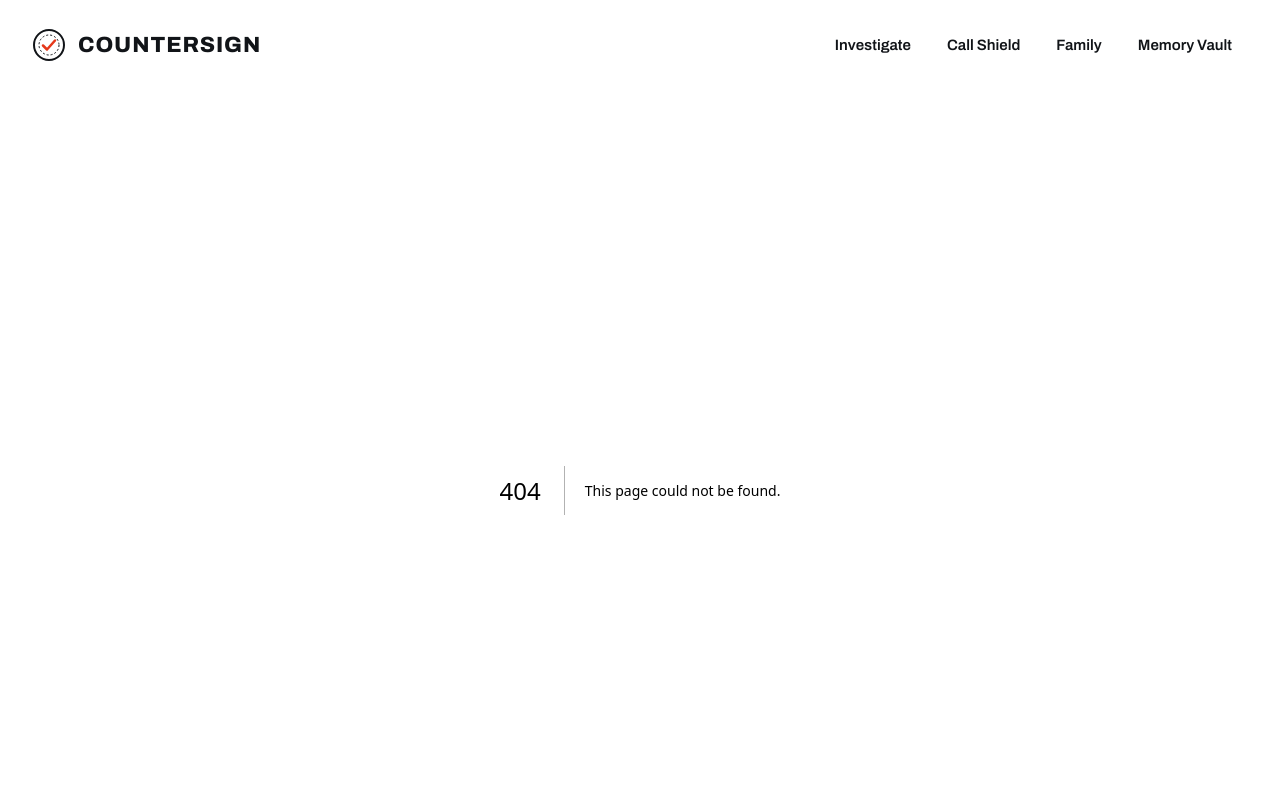
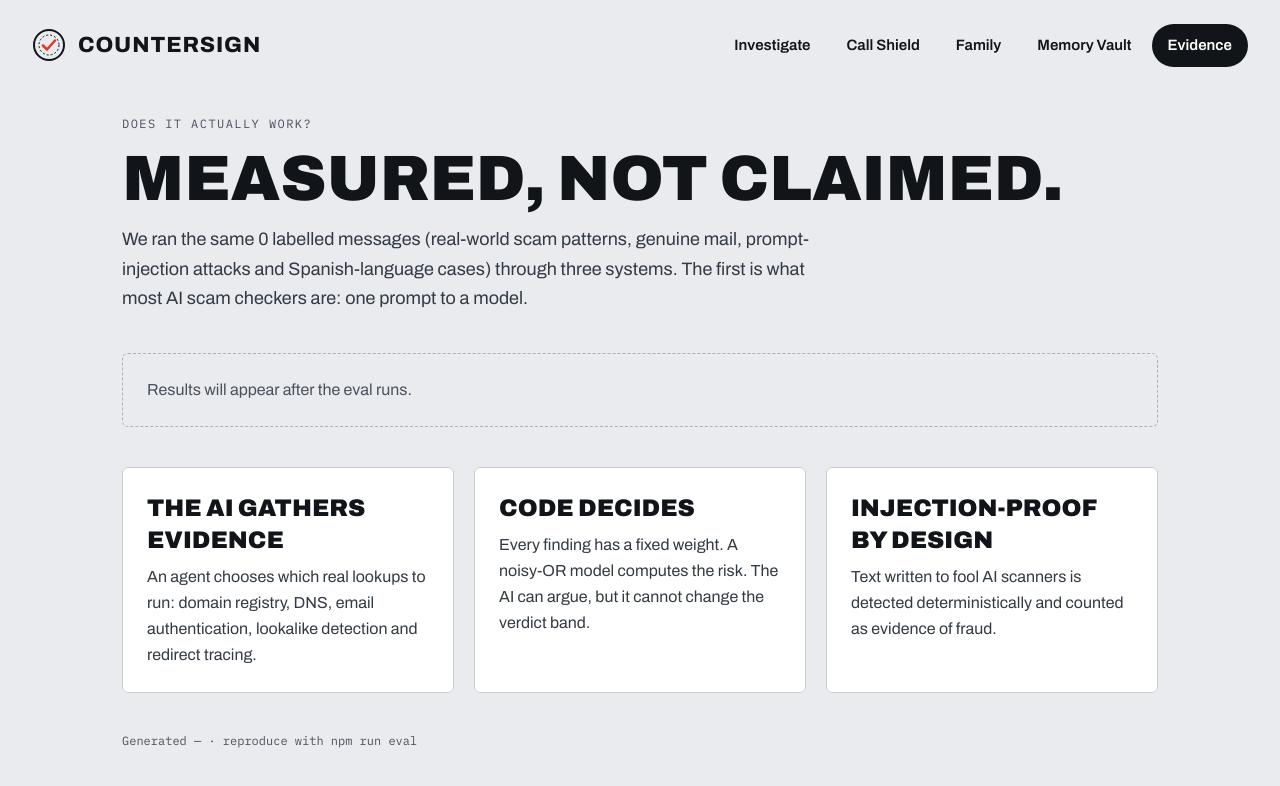
Before and after one commit to MaanavKrishna/countersign, a Next.js app: page /evidence in a window 1280 px wide. Before the commit this address had no page. Shown: the top 786 px of the page. Built offline with nearby package versions, Linux system fonts and the light colour scheme.

Commit message:
feat: evidence page (renders eval results when published)

```diff
--- /dev/null
+++ b/src/app/evidence/page.tsx
@@ -0,0 +1,107 @@
+import results from "../../../eval/results.json";
+
+type Metrics = { n: number; precision: number; recall: number; falsePositiveRate: number; strictAccuracy: number; dangerousMisses: number; medianMs: number };
+type Row = { id: string; label: "scam" | "legit"; band: string };
+type Arm = { id: string; label: string; metrics: Metrics; rows: Row[] };
+const data = results as { generatedAt: string; arms: Arm[] };
+const arms = data.arms;
+const pct = (x: number) => `${Math.round(x * 100)}%`;
+
+export const metadata = { title: "Evidence — Countersign" };
+
+const BAND_CHIP: Record<string, string> = {
+  forgery: "bg-alert-wash text-alert-deep",
+  unverified: "bg-amber-wash text-ink",
+  countersigned: "bg-trust-wash text-trust-ink",
+  error: "bg-paper text-muted",
+};
+
+export default function EvidencePage() {
+  const ids = arms[0]?.rows.map((r) => r.id) ?? [];
+  return (
+    <main className="mx-auto flex max-w-[1100px] flex-col gap-10 px-4 pt-6 pb-20 sm:px-8">
+      <header className="flex flex-col gap-4">
+        <p className="eyebrow m-0 text-[13px]">Does it actually work?</p>
+        <h1 className="condensed m-0 text-[48px] leading-[0.95] font-black uppercase sm:text-[64px]">Measured, not claimed.</h1>
+        <p className="m-0 max-w-[720px] text-lg leading-relaxed text-body">
+          We ran the same {arms[0]?.metrics.n ?? 0} labelled messages (real-world scam patterns, genuine mail, prompt-injection attacks and Spanish-language cases) through three systems. The first is what most AI scam checkers are: one prompt to a model.
+        </p>
+      </header>
+
+      {arms.length === 0 ? (
+        <p className="rounded-md border-[1.5px] border-dashed border-dash p-6 text-muted">Results will appear after the eval runs.</p>
+      ) : (
+        <>
+          <div className="overflow-x-auto rounded-md border-2 border-ink bg-card shadow-block">
+            <table className="w-full min-w-[640px] border-collapse text-left">
+              <thead>
+                <tr className="eyebrow border-b border-dashed border-dash">
+                  <th className="p-4 font-semibold">System</th>
+                  <th className="p-4 font-semibold">Scams caught</th>
+                  <th className="p-4 font-semibold">False alarms</th>
+                  <th className="p-4 font-semibold">Exact verdict</th>
+                  <th className="p-4 font-semibold">Scams cleared as genuine</th>
+                </tr>
+              </thead>
+              <tbody>
+                {arms.map((a) => (
+                  <tr key={a.id} className={`border-b border-line last:border-0 ${a.id === "countersign" ? "bg-trust-wash" : ""}`}>
+                    <td className="p-4 font-bold">{a.label}</td>
+                    <td className="p-4 font-mono">{pct(a.metrics.recall)}</td>
+                    <td className="p-4 font-mono">{pct(a.metrics.falsePositiveRate)}</td>
+                    <td className="p-4 font-mono">{pct(a.metrics.strictAccuracy)}</td>
+                    <td className={`p-4 font-mono font-bold ${a.metrics.dangerousMisses ? "text-alert-ink" : "text-trust-ink"}`}>{a.metrics.dangerousMisses}</td>
+                  </tr>
+                ))}
+              </tbody>
+            </table>
+          </div>
+
+          <details className="rounded-md border-[1.5px] border-line bg-card p-5">
+            <summary className="cursor-pointer font-bold">Every case, every system</summary>
+            <div className="mt-4 overflow-x-auto">
+              <table className="w-full min-w-[640px] border-collapse text-left text-sm">
+                <thead>
+                  <tr className="eyebrow">
+                    <th className="p-2 font-semibold">Case</th>
+                    <th className="p-2 font-semibold">Truth</th>
+                    {arms.map((a) => (
+                      <th key={a.id} className="p-2 font-semibold">{a.id}</th>
+                    ))}
+                  </tr>
+                </thead>
+                <tbody>
+                  {ids.map((id, i) => (
+                    <tr key={id} className="border-t border-line">
+                      <td className="p-2 font-mono">{id}</td>
+                      <td className="p-2">{arms[0].rows[i].label}</td>
+                      {arms.map((a) => (
+                        <td key={a.id} className="p-2">
+                          <span className={`rounded px-2 py-0.5 font-mono text-xs font-semibold ${BAND_CHIP[a.rows[i].band] ?? ""}`}>{a.rows[i].band}</span>
+                        </td>
+                      ))}
+                    </tr>
+                  ))}
+                </tbody>
+              </table>
+            </div>
+          </details>
+        </>
+      )}
+
+      <section className="grid grid-cols-1 gap-5 md:grid-cols-3">
+        {[
+          ["The AI gathers evidence", "An agent chooses which real lookups to run: domain registry, DNS, email authentication, lookalike detection and redirect tracing."],
+          ["Code decides", "Every finding has a fixed weight. A noisy-OR model computes the risk. The AI can argue, but it cannot change the verdict band."],
+          ["Injection-proof by design", "Text written to fool AI scanners is detected deterministically and counted as evidence of fraud."],
+        ].map(([h, b]) => (
+          <article key={h} className="flex flex-col gap-2 rounded-md border-[1.5px] border-line bg-card p-6">
+            <h2 className="condensed m-0 text-2xl font-black uppercase">{h}</h2>
+            <p className="m-0 leading-relaxed text-body">{b}</p>
+          </article>
+        ))}
+      </section>
+      <p className="m-0 font-mono text-xs text-muted">Generated {data.generatedAt ? data.generatedAt.slice(0, 16).replace("T", " ") + " UTC" : "—"} · reproduce with npm run eval</p>
+    </main>
+  );
+}
--- a/src/components/SiteHeader.tsx
+++ b/src/components/SiteHeader.tsx
@@ -8,6 +8,7 @@ const NAV = [
   { href: "/shield", label: "Call Shield" },
   { href: "/family", label: "Family" },
   { href: "/vault", label: "Memory Vault" },
+  { href: "/evidence", label: "Evidence" },
 ] as const;
 
 export function Logo({ tone = "light" }: { tone?: "light" | "dark" }) {
```
